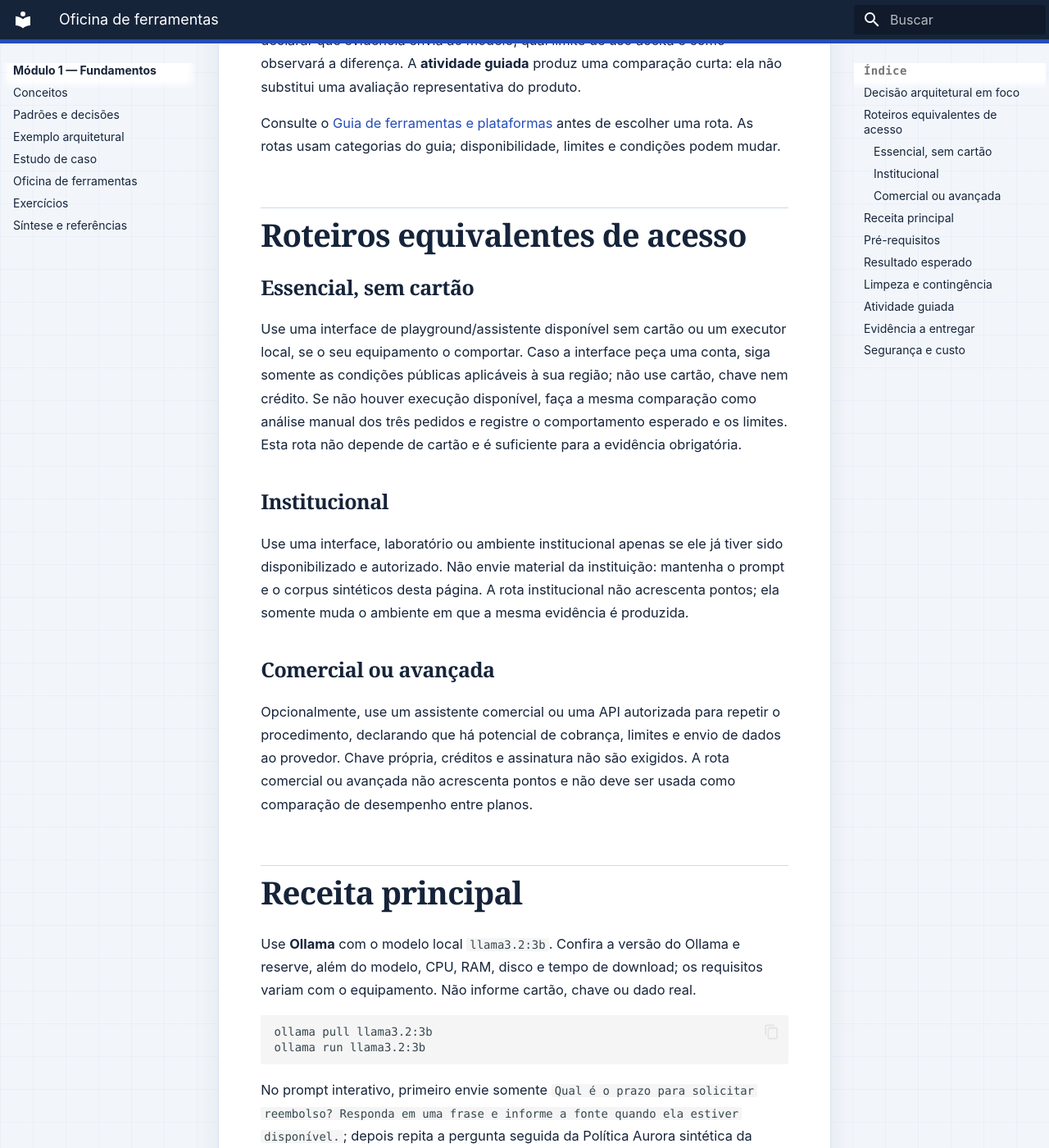
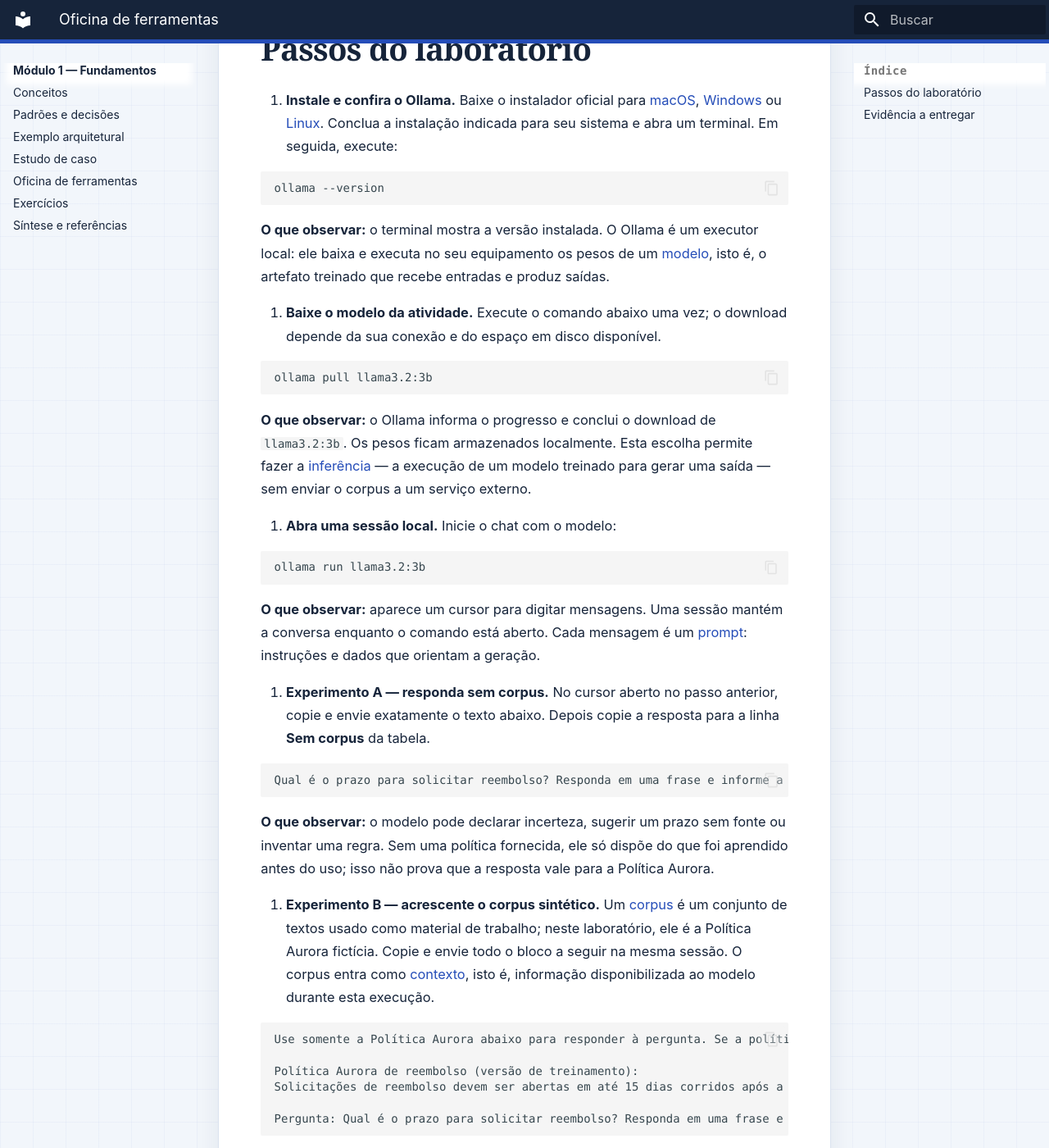
Before and after one commit to aulas-marco/arquitetura-solucoes-ia-generativa, an MkDocs documentation site: the page built from docs/modulo-1-fundamentos/oficina-de-ferramentas.md, in a window 1280 px wide and 1400 px high, scrolled down 832 px. Shown: the whole window at 82% size. Built offline with MkDocs 1.6.1 and Material for MkDocs 9.7.7, drawn with Linux system fonts in a browser that asks for light colours; some of the changed text lies outside the part shown.

Commit message:
docs: make module one ollama workshop instrumental

````diff
--- a/docs/modulo-1-fundamentos/oficina-de-ferramentas.md
+++ b/docs/modulo-1-fundamentos/oficina-de-ferramentas.md
@@ -2,84 +2,94 @@
 
 **Objetivo Bloom:** Compreender e Aplicar.
 
-Esta oficina torna observável uma decisão estudada no módulo: que efeito o contexto fornecido e um parâmetro de geração podem ter no comportamento de uma resposta. Ela não mede a capacidade geral de nenhum modelo, produto ou provedor.
+**Ferramenta:** Ollama — executor local de modelos open source.
+**Você vai observar:** como o contexto fornecido altera uma resposta gerada.
+**Tempo estimado:** 35 minutos.
+**Resultado esperado:** uma tabela com três respostas comparáveis e uma conclusão arquitetural curta.
 
-## Decisão arquitetural em foco
+Este é um laboratório local: não requer conta, cartão, chave ou API. Use somente o material sintético desta página; não cole dados pessoais, documentos institucionais ou conteúdo de clientes.
 
-Ao escolher entre geração direta e uma resposta com contexto, a equipe precisa declarar que evidência envia ao modelo, qual limite de uso aceita e como observará a diferença. A **atividade guiada** produz uma comparação curta: ela não substitui uma avaliação representativa do produto.
+## Passos do laboratório
 
-Consulte o [Guia de ferramentas e plataformas](../referencia/guia-de-ferramentas.md) antes de escolher uma rota. As rotas usam categorias do guia; disponibilidade, limites e condições podem mudar.
+1. **Instale e confira o Ollama.** Baixe o instalador oficial para [macOS](https://ollama.com/download), [Windows](https://ollama.com/download) ou [Linux](https://ollama.com/download). Conclua a instalação indicada para seu sistema e abra um terminal. Em seguida, execute:
 
-## Roteiros equivalentes de acesso
+   ```bash
+   ollama --version
+   ```
 
-### Essencial, sem cartão
+   **O que observar:** o terminal mostra a versão instalada. O Ollama é um executor local: ele baixa e executa no seu equipamento os pesos de um [modelo](conceitos.md#modelo-aplicacao-e-sistema-sociotecnico), isto é, o artefato treinado que recebe entradas e produz saídas.
 
-Use uma interface de playground/assistente disponível sem cartão ou um executor local, se o seu equipamento o comportar. Caso a interface peça uma conta, siga somente as condições públicas aplicáveis à sua região; não use cartão, chave nem crédito. Se não houver execução disponível, faça a mesma comparação como análise manual dos três pedidos e registre o comportamento esperado e os limites. Esta rota não depende de cartão e é suficiente para a evidência obrigatória.
+2. **Baixe o modelo da atividade.** Execute o comando abaixo uma vez; o download depende da sua conexão e do espaço em disco disponível.
 
-### Institucional
+   ```bash
+   ollama pull llama3.2:3b
+   ```
 
-Use uma interface, laboratório ou ambiente institucional apenas se ele já tiver sido disponibilizado e autorizado. Não envie material da instituição: mantenha o prompt e o corpus sintéticos desta página. A rota institucional não acrescenta pontos; ela somente muda o ambiente em que a mesma evidência é produzida.
+   **O que observar:** o Ollama informa o progresso e conclui o download de `llama3.2:3b`. Os pesos ficam armazenados localmente. Esta escolha permite fazer a [inferência](conceitos.md#treinamento-adaptacao-e-inferencia) — a execução de um modelo treinado para gerar uma saída — sem enviar o corpus a um serviço externo.
 
-### Comercial ou avançada
+3. **Abra uma sessão local.** Inicie o chat com o modelo:
 
-Opcionalmente, use um assistente comercial ou uma API autorizada para repetir o procedimento, declarando que há potencial de cobrança, limites e envio de dados ao provedor. Chave própria, créditos e assinatura não são exigidos. A rota comercial ou avançada não acrescenta pontos e não deve ser usada como comparação de desempenho entre planos.
+   ```bash
+   ollama run llama3.2:3b
+   ```
 
-## Receita principal
+   **O que observar:** aparece um cursor para digitar mensagens. Uma sessão mantém a conversa enquanto o comando está aberto. Cada mensagem é um [prompt](conceitos.md#prompts-mensagens-e-parametros): instruções e dados que orientam a geração.
 
-Use **Ollama** com o modelo local `llama3.2:3b`. Confira a versão do Ollama e reserve, além do modelo, CPU, RAM, disco e tempo de download; os requisitos variam com o equipamento. Não informe cartão, chave ou dado real.
+4. **Experimento A — responda sem corpus.** No cursor aberto no passo anterior, copie e envie exatamente o texto abaixo. Depois copie a resposta para a linha **Sem corpus** da tabela.
 
-```bash
-ollama pull llama3.2:3b
-ollama run llama3.2:3b
-```
+   ```text
+   Qual é o prazo para solicitar reembolso? Responda em uma frase e informe a fonte quando ela estiver disponível.
+   ```
 
-No prompt interativo, primeiro envie somente `Qual é o prazo para solicitar reembolso? Responda em uma frase e informe a fonte quando ela estiver disponível.`; depois repita a pergunta seguida da Política Aurora sintética da atividade. Salve as duas saídas em uma tabela local, sem incluir qualquer conteúdo externo.
+   **O que observar:** o modelo pode declarar incerteza, sugerir um prazo sem fonte ou inventar uma regra. Sem uma política fornecida, ele só dispõe do que foi aprendido antes do uso; isso não prova que a resposta vale para a Política Aurora.
 
-## Pré-requisitos
+5. **Experimento B — acrescente o corpus sintético.** Um [corpus](conceitos.md#tokens-contexto-e-janela-de-contexto) é um conjunto de textos usado como material de trabalho; neste laboratório, ele é a Política Aurora fictícia. Copie e envie todo o bloco a seguir na mesma sessão. O corpus entra como [contexto](conceitos.md#tokens-contexto-e-janela-de-contexto), isto é, informação disponibilizada ao modelo durante esta execução.
 
-- Ollama instalado e uma conexão apenas para baixar o modelo uma vez; depois a inferência é local.
-- Espaço para o modelo e recursos compatíveis com o seu equipamento. Em máquinas sem capacidade, não tente substituir o modelo por uma API ou chave.
-- O corpus sintético desta página copiado para o prompt; não use arquivos de clientes ou da instituição.
+   ```text
+   Use somente a Política Aurora abaixo para responder à pergunta. Se a política não permitir uma resposta, diga que é necessária revisão humana.
 
-## Resultado esperado
+   Política Aurora de reembolso (versão de treinamento):
+   Solicitações de reembolso devem ser abertas em até 15 dias corridos após a compra. Para compras feitas durante campanhas especiais, o prazo é de 7 dias corridos. O atendimento deve indicar qual regra usou e pedir revisão humana se a data da compra não estiver disponível.
 
-A primeira saída pode declarar incerteza ou propor um prazo sem fonte. A segunda deve apontar 15 dias para compra regular, 7 dias para campanha especial, ou pedir revisão quando faltar a data; a diferença é o artefato observável. Registre o modelo, a versão exibida por `ollama --version` e a limitação percebida.
+   Pergunta: Qual é o prazo para solicitar reembolso? Responda em uma frase e informe a fonte quando ela estiver disponível.
+   ```
 
-## Limpeza e contingência
+   **O que observar:** a resposta deve mencionar 15 dias para compra regular, 7 dias para campanha especial ou a necessidade de revisão quando a data não estiver disponível. Registre-a na linha **Com corpus** e identifique a [fundamentação](../referencia/glossario.md#fundamentacao-grounding): o apoio da resposta no texto fornecido, com a Política Aurora como fonte.
 
-Interrompa a sessão com `Ctrl+C`. Quando o modelo não for mais necessário, remova-o com `ollama rm llama3.2:3b`; apague também as anotações locais que não queira manter. Se o download ou a máquina falhar, faça a comparação manual dos dois prompts usando somente o corpus: registre o comportamento esperado e o motivo da não execução, sem alterar a evidência exigida.
+6. **Experimento C — repita com uma variável controlada.** Saia da sessão atual com `Ctrl+C`, abra uma nova sessão e envie novamente o bloco do experimento B. Registre a resposta na linha **Com corpus — repetição**.
 
-## Atividade guiada
+   ```bash
+   ollama run llama3.2:3b
+   ```
 
-A atividade obrigatória é a rota **Essencial, sem cartão** (ou sua análise manual equivalente); ela não depende de cartão. Trabalhe individualmente ou em dupla, com o texto sintético abaixo.
+   **O que observar:** mantenha modelo, pergunta e corpus iguais; a nova sessão é a única **variável de controle** alterada. Compare as duas respostas com corpus. Uma [variação](conceitos.md#conhecimento-parametrico-variabilidade-e-alucinacao) pode ocorrer entre execuções, mas não é uma medida de qualidade por si só. A interação de linha de comando usada aqui não expõe temperatura; não declare que modificou esse parâmetro.
 
-**Prompt comum:** `Qual é o prazo para solicitar reembolso? Responda em uma frase e informe a fonte quando ela estiver disponível.`
+   Preencha a tabela após cada execução:
 
-**Corpus sintético — Política Aurora de reembolso (versão de treinamento):**
+   | Condição | Resposta (resumo ou transcrição curta) | Fundamentação e fonte | Limite ou incerteza observada |
+   |---|---|---|---|
+   | Sem corpus |  |  |  |
+   | Com corpus |  |  |  |
+   | Com corpus — repetição |  |  |  |
 
-> Solicitações de reembolso devem ser abertas em até 15 dias corridos após a compra. Para compras feitas durante campanhas especiais, o prazo é de 7 dias corridos. O atendimento deve indicar qual regra usou e pedir revisão humana se a data da compra não estiver disponível.
+7. **Compare as evidências e responda à decisão arquitetural.** Uma [alucinação](conceitos.md#conhecimento-parametrico-variabilidade-e-alucinacao) é uma afirmação plausível que não é sustentada pelos fatos, pelo contexto ou pelas evidências disponíveis. Com base na tabela, responda em até cinco linhas:
 
-1. Envie apenas o prompt comum e registre a resposta **sem contexto**. Não acrescente fatos externos.
-2. Envie o mesmo prompt seguido do corpus sintético e registre a resposta **com contexto**. Verifique se ela cita a regra de 15 dias, a exceção de 7 dias ou a ausência de data como limite.
-3. Repita o segundo pedido, mudando somente um parâmetro controlável da ferramenta — por exemplo, a temperatura, quando a interface o expuser. Se ele não estiver exposto, mantenha o pedido idêntico e registre que a variação não é observável nessa rota. Não altere simultaneamente prompt, corpus ou modelo.
-4. Compare as três saídas. Marque onde há resposta útil, fundamentação no corpus, latência percebida e um limite ou incerteza que exigiria revisão humana.
+   - Qual resposta você aceitaria apenas como rascunho e por quê?
+   - Que trecho da Política Aurora torna a resposta com corpus verificável?
+   - Em que situação a falta da data de compra exige fonte ou revisão humana, em vez de uma resposta automática?
 
-Não use dados pessoais, documentos institucionais, credenciais, chaves ou capturas que revelem contas. A decisão arquitetural a discutir é: **quando uma resposta deve depender de contexto fornecido e qual evidência precisa acompanhá-la?**
+   **O que observar:** a decisão não é “qual resposta venceu”, mas quando a arquitetura deve fornecer contexto, preservar sua fonte e encaminhar limites para revisão humana.
+
+8. **Encerre e limpe o ambiente.** Interrompa qualquer sessão aberta com `Ctrl+C`. Se não for usar o modelo novamente, remova-o e apague as anotações locais que não deseja manter:
+
+   ```bash
+   ollama rm llama3.2:3b
+   ```
+
+   **O que observar:** o Ollama confirma a remoção do modelo local. Se a instalação, o download ou a capacidade da máquina impedir a execução, peça ao professor as três saídas sintéticas de referência, preencha a mesma tabela e declare a limitação encontrada. Essa contingência preserva o objetivo do laboratório, mas não transforma as saídas em prova de qualidade geral.
 
 ## Evidência a entregar
 
-Entregue a tabela da atividade e uma conclusão de até cinco linhas. A evidência da atividade deve incluir segurança e custo: declare que usou apenas material sintético, a rota escolhida e qualquer limite ou custo potencial percebido.
+Entregue a tabela preenchida e as respostas às três perguntas arquiteturais. Declare que utilizou apenas o corpus sintético, a versão exibida por `ollama --version` e qualquer limitação percebida (tempo, memória, disco ou variação entre saídas).
 
-| Condição | Qualidade para a pergunta | Fundamentação no corpus | Latência percebida | Limite ou incerteza observada |
-|---|---|---|---|---|
-| Sem contexto |  |  |  |  |
-| Com contexto |  |  |  |  |
-| Com contexto + parâmetro controlado |  |  |  |  |
-
-Na conclusão, diga qual condição você aceitaria apenas como rascunho e qual exigiria fonte, revisão humana ou novo teste. Os resultados desta pequena amostra não provam qualidade geral, nem autorizam uma decisão de produção sem casos representativos.
-
-## Segurança e custo
-
-A decisão arquitetural não é “qual ferramenta venceu”, mas qual fronteira de dado, evidência e operação é aceitável para a atividade. Use somente o corpus acima; remova quaisquer registros locais ao terminar e nunca versione respostas que contenham dados reais.
-
-Para a atividade, instalação local pode consumir CPU, memória, disco e energia; uma interface ou API pode impor conta, limites, retenção ou custo potencial. Registre esses limites na evidência, mesmo quando não houve cobrança. Se uma rota falhar, volte à rota essencial de análise manual: ela preserva a comparação e não depende de acesso pago.
+Os três resultados são uma amostra de aprendizado, não uma avaliação representativa para produção. Uma decisão real também precisa de casos representativos, critérios de aceitação, evidência de fonte e revisão proporcional ao risco.
````
Also changed, not shown: 1 other file.
